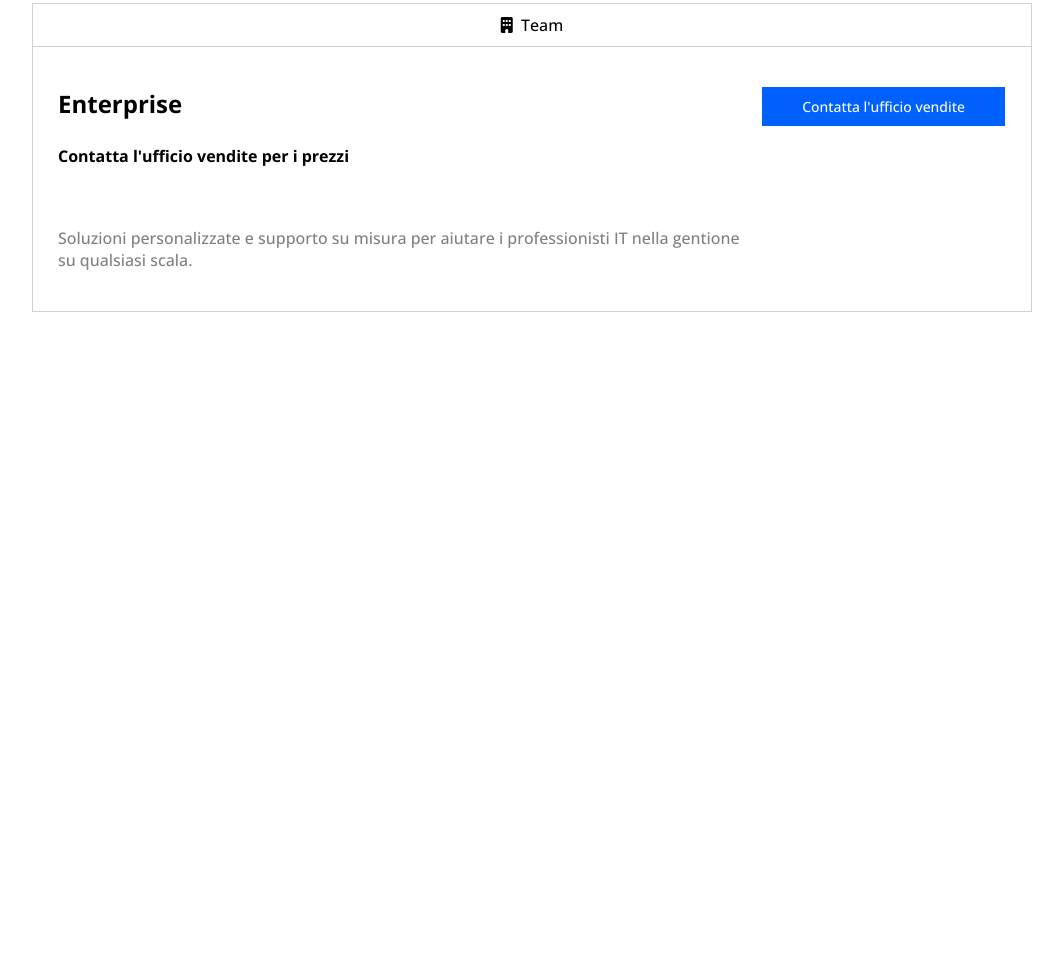
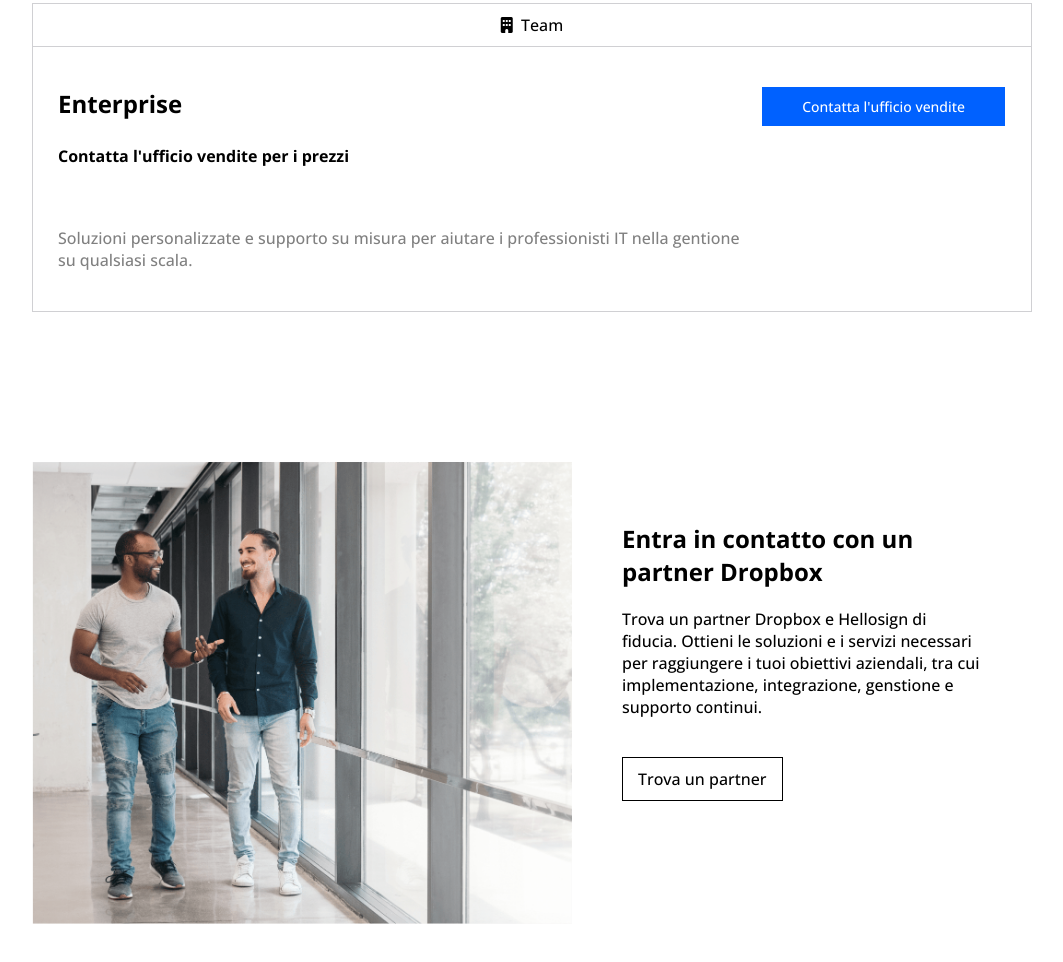
Before and after one commit to danielebd/htmlcss-dropbox, a plain HTML site: page index.html in a window 1280 px wide. Shown: the part 2294-3256 px from the top of the page, without its empty margins (108-1171 px from the left). Before the commit the page ends 2606 px from the top, so only its background shows below. Drawn offline with nearby package versions, Linux system fonts and the light colour scheme.

Commit message:
partner section

```diff
--- a/css/style.css
+++ b/css/style.css
@@ -100,9 +100,6 @@ header li a {
     width: 1000px;
     margin: 150px auto 0;
 }
-.plan-container {
-    height: 130px;
-}
 .radio {
     margin: 50px 0;
 }
@@ -168,9 +165,6 @@ header li a {
     border: solid #d0d0d3 1px;
     margin-top: 50px;
 }
-.enterprise .main-plan {
-
-}
 .enterprise section {
     width: 700px;
     display: inline-block;
@@ -184,8 +178,33 @@ header li a {
 .enterprise  section div {
     margin-bottom: 50px;
 }
-
-
+/* Enterprise */
+/* Partner */
+.partner-container {
+    width: 100%;
+    margin: 150px 0;
+    display: flex;
+}
+.photo {
+    width: 60%;
+}
+.photo-partner {
+    width: 100%;
+    display: block;
+}
+.div-partner {
+    margin:60px 50px 0;
+    width: 40%;
+}
+.div-partner section div {
+    margin: 20px 0 50px 0;
+}
+.div-partner section a {
+    background-color: white;
+    border: solid 1px;
+    color: black;
+}
+/* Partner */
 /*>>>>>> MAIN */
 
 /*>>>> FOOTER */
--- a/index.html
+++ b/index.html
@@ -151,7 +151,19 @@
                         <a href="#" class="a-blue">Contatta l'ufficio vendite</a>
                     </div>
                 </div>
-                <!-- TRE COLONNE + 1 -->
+                <!-- TRE COLONNE + Enterprice -->
+            </div>
+            <div class="partner-container">
+                <div class="photo">
+                    <img class="photo-partner" src="imm/partner.png" alt="foto partner Dropbox">
+                </div>
+                <div class="div-partner">
+                    <section>
+                        <h2>Entra in contatto con un partner Dropbox</h2>
+                        <div>Trova un partner Dropbox e Hellosign di fiducia. Ottieni le soluzioni e i servizi necessari per raggiungere i tuoi obiettivi aziendali, tra cui implementazione, integrazione, genstione e supporto continui.</div>
+                        <a class="a-blue" href="">Trova un partner</a>
+                    </section>
+                </div>
             </div>
         </div>
     </main>
```
Also changed, not shown: imm/partner.png (added).
